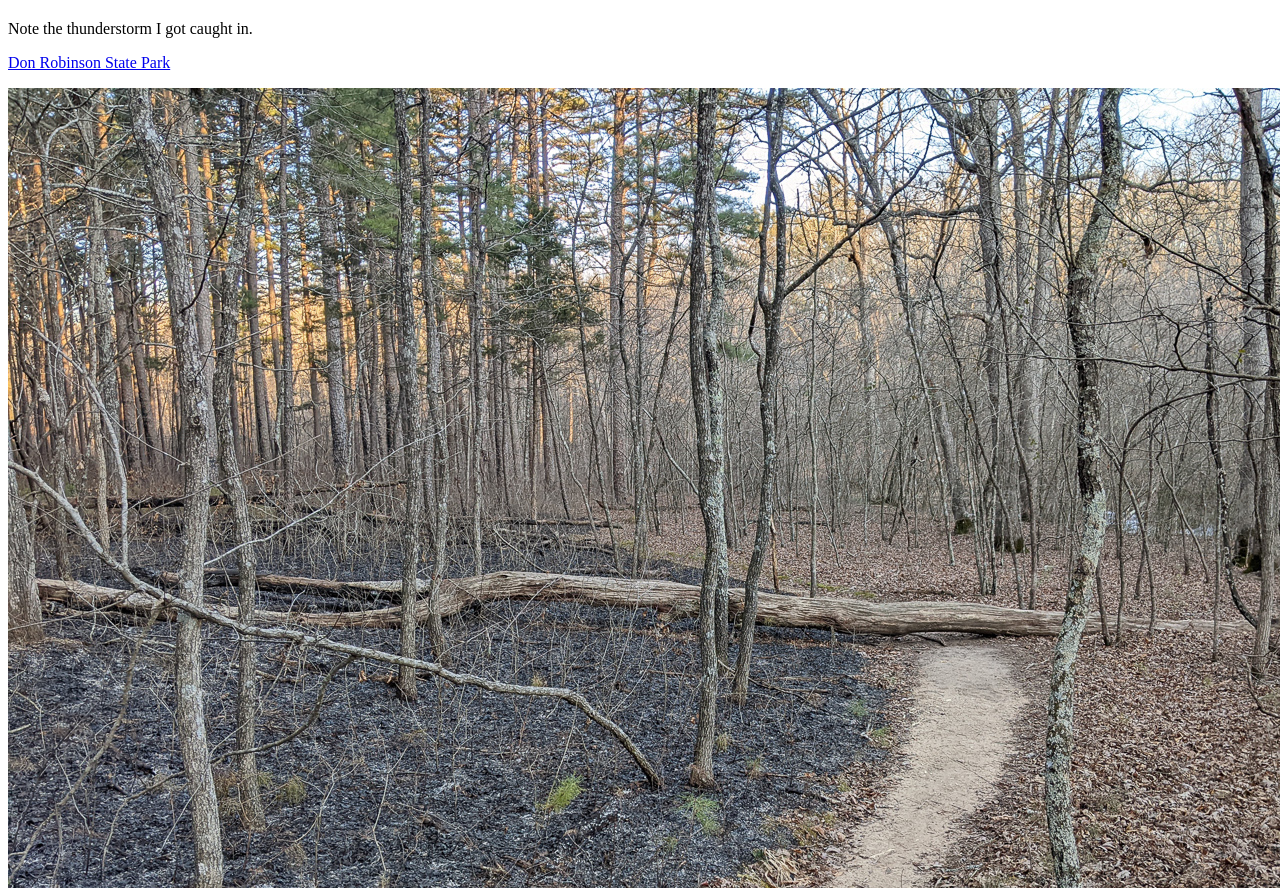
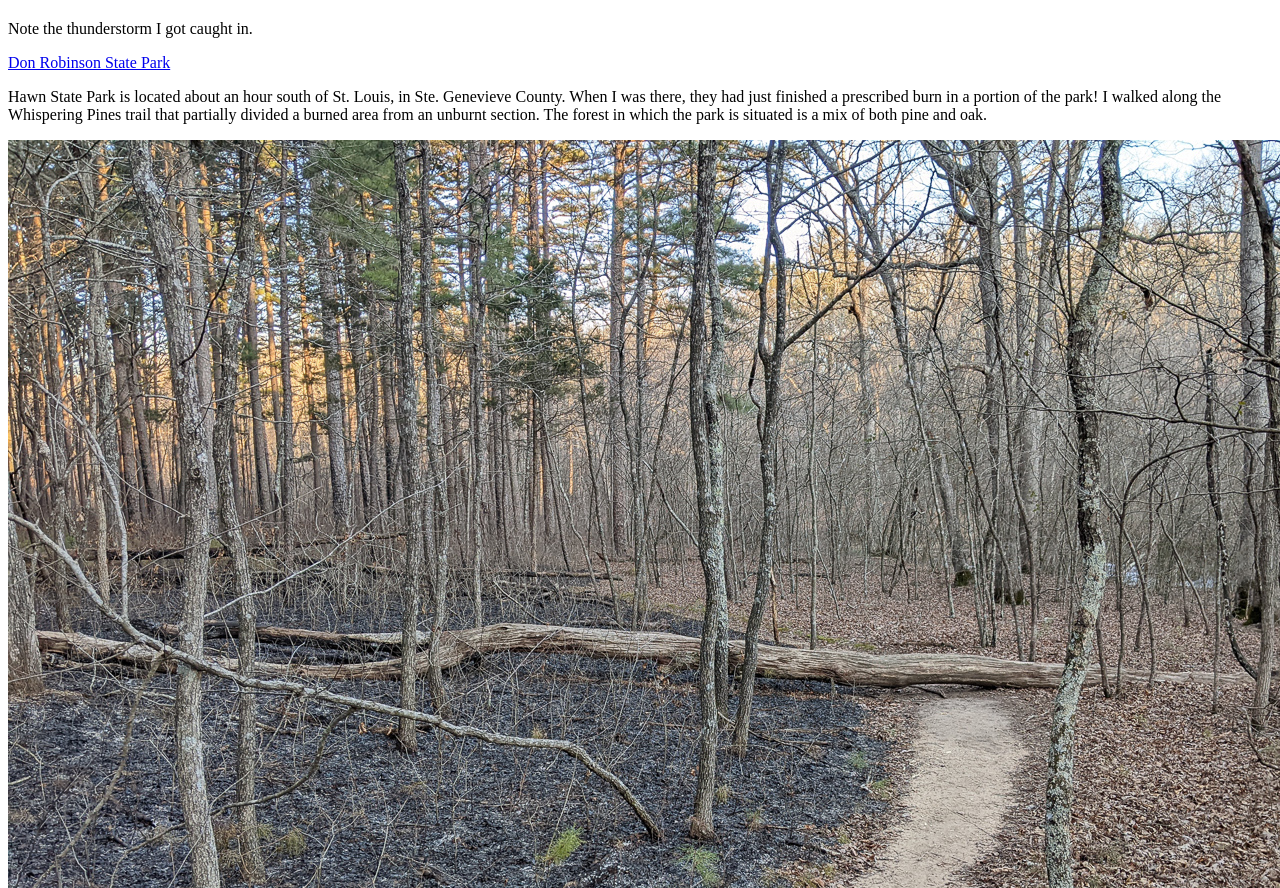
Before and after one commit to STL-LC101-Sept-22/js-assignment-4-html-me-something-Nathan-422, a website: page index.html in a window 1280 px wide. Shown: the part 6488-7376 px from the top of the page. Drawn offline with Linux system fonts and the light colour scheme.

Commit message:
added hawn description

```diff
--- a/index.html
+++ b/index.html
@@ -68,7 +68,7 @@
         <div class="postText">
           <p class="hikeName"><a href="https://mostateparks.com/park/hawn-state-park">Don Robinson State Park</a></p>
           <p class="hikeBlurb">
-            <!-- TODO -->
+            Hawn State Park is located about an hour south of St. Louis, in Ste. Genevieve County. When I was there, they had just finished a prescribed burn in a portion of the park! I walked along the Whispering Pines trail that partially divided a burned area from an unburnt section. The forest in which the park is situated is a mix of both pine and oak.
           </p>
           <img
             class="parkPicture"
```
